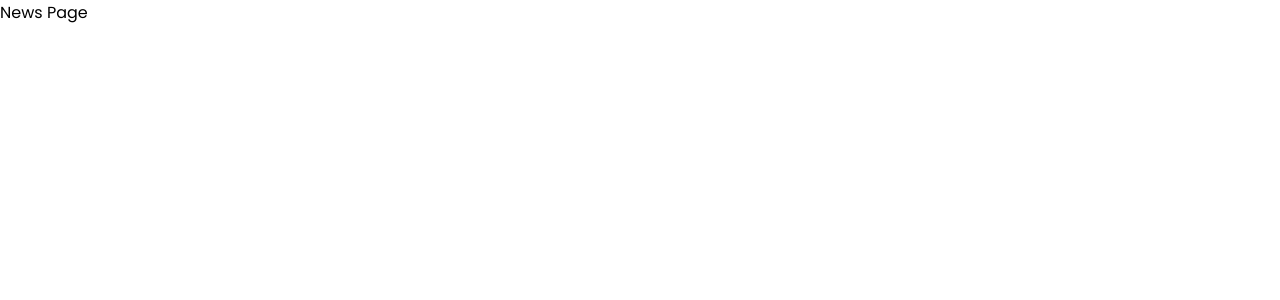
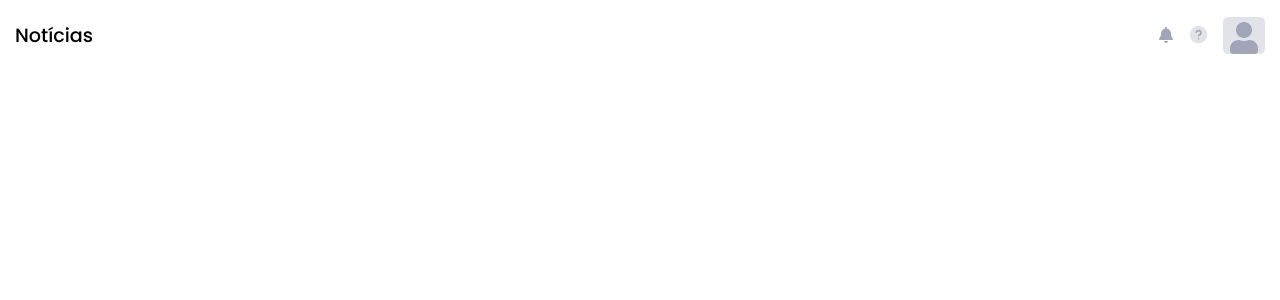
Before and after one commit to antigo-icaroteles/frontend-bloxs-challenge, a React (Create React App) app: page /community/news in a window 1280 px wide. Shown: the top 300 px of the page. Built offline with nearby package versions, Linux system fonts and the light colour scheme.

Commit message:
feat(pages): :sparkles: add Header component

```diff
--- a/src/pages/News/index.jsx
+++ b/src/pages/News/index.jsx
@@ -1,9 +1,10 @@
+import Header from "../../components/Header";
 import { NewsContainer } from "./style";
 
 const NewsPage = () => {
   return (
     <NewsContainer>
-      <h1>News Page</h1>
+      <Header namepage="Notícias" />
     </NewsContainer>
   );
 };
--- a/src/pages/News/style.js
+++ b/src/pages/News/style.js
@@ -1,3 +1,5 @@
 import styled from "styled-components";
 
-export const NewsContainer = styled.div``;
+export const NewsContainer = styled.div`
+  width: 100%;
+`;
--- a/src/pages/NotFound/index.jsx
+++ b/src/pages/NotFound/index.jsx
@@ -1,9 +1,10 @@
+import Header from "../../components/Header";
 import { NotFoundContainer } from "./style";
 
-const NotFoundPage = () => {
+const NotFoundPage = ({ namepage }) => {
   return (
     <NotFoundContainer>
-      <h1>Not Found Page</h1>
+      <Header namepage={namepage} />
     </NotFoundContainer>
   );
 };
--- a/src/pages/NotFound/style.js
+++ b/src/pages/NotFound/style.js
@@ -1,3 +1,5 @@
 import styled from "styled-components";
 
-export const NotFoundContainer = styled.div``;
+export const NotFoundContainer = styled.div`
+  width: 100%;
+`;
```
